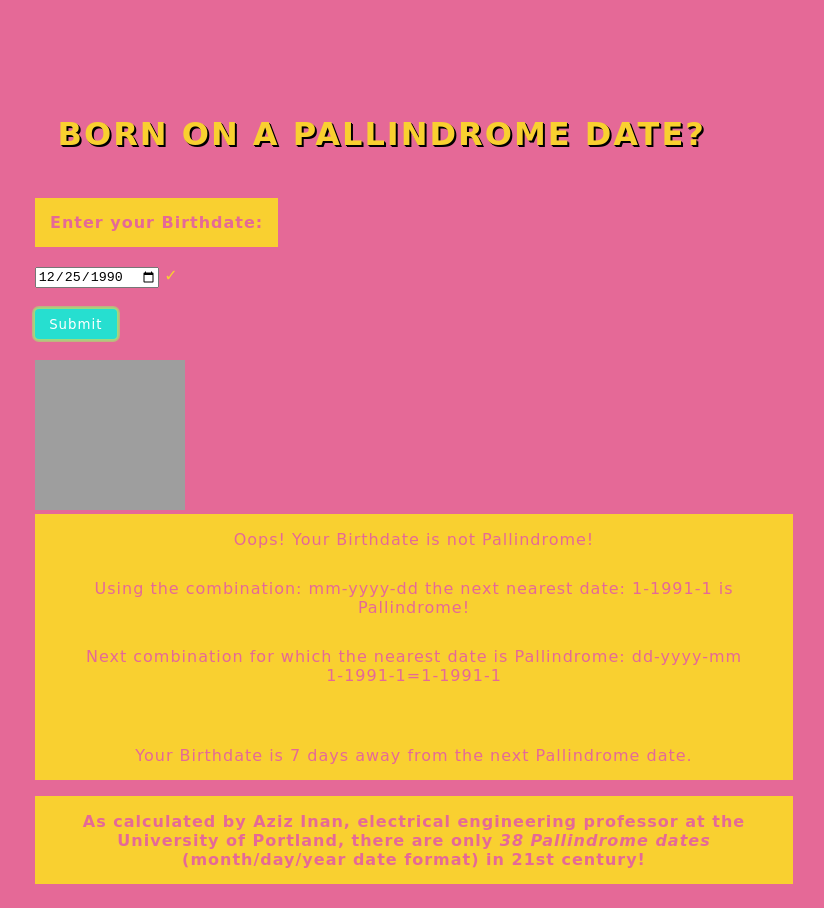
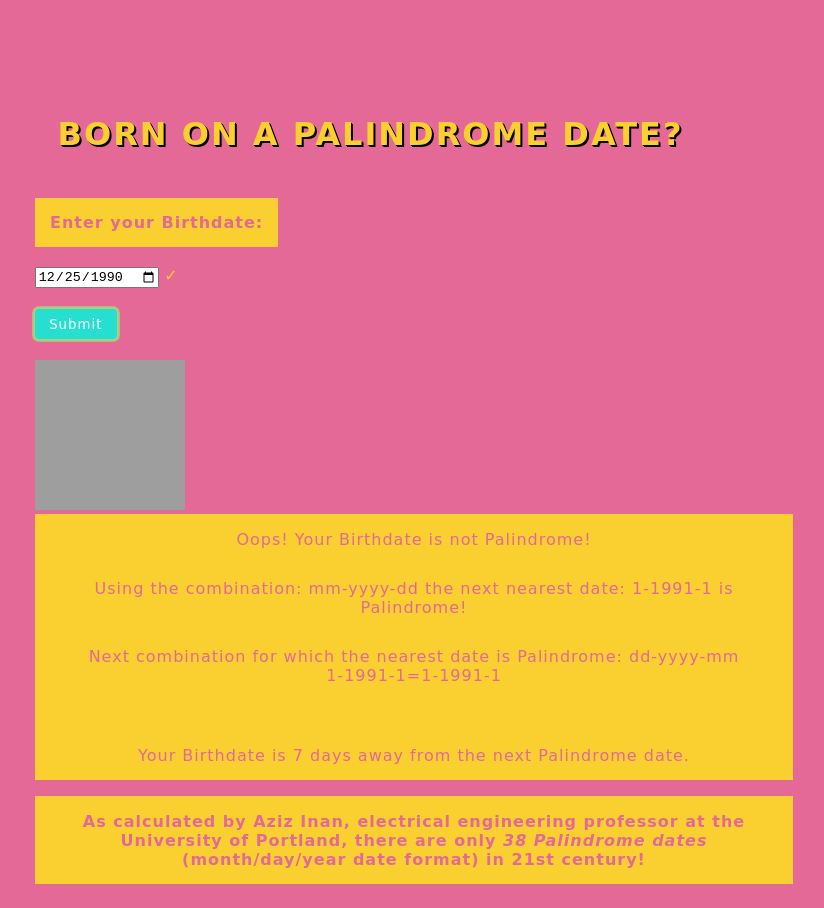
Before and after one commit to RadhikaRJ/neogcamp_pallindrome_birthday, a plain HTML site: page index.html in a window 1280 px wide. Both pictures are taken after a click on the button "Submit". Shown: the whole page, without its empty margins (226-1050 px from the left). Drawn offline with Linux system fonts and the light colour scheme; grey boxes are pictures that could not be loaded; a web font is replaced by a local one.

Commit message:
bug: spellcheck

```diff
--- a/app.js
+++ b/app.js
@@ -25,7 +25,7 @@ function clickHandler() {
         var user_ip_date = new Date(inputdate);
         var next_dt = new Date(user_ip_date);
         var check_n_pallin = false;
-        op2ref.innerText = "Oops! Your Birthdate is not Pallindrome!\n";
+        op2ref.innerText = "Oops! Your Birthdate is not Palindrome!\n";
 
         while (check_n_pallin == false) {
             next_dt.setDate(next_dt.getDate() + 1);
@@ -39,7 +39,7 @@ function clickHandler() {
 
         }
         var diff_birthdate_nextdt = calculateDifference(user_ip_date,next_dt);
-        op1ref.innerText = "Your Birthdate is "+ diff_birthdate_nextdt+ " days away from the next Pallindrome date.";
+        op1ref.innerText = "Your Birthdate is "+ diff_birthdate_nextdt+ " days away from the next Palindrome date.";
 
 
 
@@ -80,18 +80,18 @@ function checkPallinInAllCombinations(year, month, day, ndate) {
 
         if (pallindromeResult == true && flag == 0) {
             if (ndate == false) {
-                outputref.innerText = displayPatterns[i] + "=" + display_reverseDate + " Yay!\n\nUsing the combination: " + nameOfPatterns[i] + " your Birthdate is proclaimed as Pallindrome!\nFeel free to share this with your friends!";
+                outputref.innerText = displayPatterns[i] + "=" + display_reverseDate + " Yay!\n\nUsing the combination: " + nameOfPatterns[i] + " your Birthdate is proclaimed as Palindrome!\nFeel free to share this with your friends!";
                 flag += 1;
             } else {
-                outputref.innerText = "Using the combination: " + nameOfPatterns[i] + " the next nearest date: "+displayPatterns[i]+" is Pallindrome!";
+                outputref.innerText = "Using the combination: " + nameOfPatterns[i] + " the next nearest date: "+displayPatterns[i]+" is Palindrome!";
                 flag += 1;
             }
         } else if (pallindromeResult == true && flag > 0) {
             var para = document.createElement("p");
             if (ndate == false) {
-                var data = "Next combination for which your Birthdate is Pallindrome: " + nameOfPatterns[i] + "\n" + displayPatterns[i] + "=" + display_reverseDate;
+                var data = "Next combination for which your Birthdate is Palindrome: " + nameOfPatterns[i] + "\n" + displayPatterns[i] + "=" + display_reverseDate;
             } else {
-                var data = "Next combination for which the nearest date is Pallindrome: " + nameOfPatterns[i] + "\n" + displayPatterns[i] + "=" + display_reverseDate;
+                var data = "Next combination for which the nearest date is Palindrome: " + nameOfPatterns[i] + "\n" + displayPatterns[i] + "=" + display_reverseDate;
             }
             para.innerText = data;
             outputref.appendChild(para);
--- a/index.html
+++ b/index.html
@@ -4,13 +4,13 @@
 <head>
     <meta charset="UTF-8">
     <meta name="viewport" content="width=device-width, initial-scale=1.0">
-    <title>Pallindrome Birthdate</title>
+    <title>Palindrome Birthdate</title>
     <link href="styles.css" rel="stylesheet">
 </head>
 
 <body>
     <div class="main-container">
-        <h1>Born on a Pallindrome Date?</h1>
+        <h1>Born on a Palindrome Date?</h1>
 
 
 
@@ -39,7 +39,7 @@
 
         </div>
         <p><strong> As calculated by Aziz Inan, electrical engineering professor at the University of Portland, there are only <strong><em>38
-            Pallindrome dates</em></strong> (month/day/year date format) in 21st century!</strong></p>
+            Palindrome dates</em></strong> (month/day/year date format) in 21st century!</strong></p>
 
 
 
```
